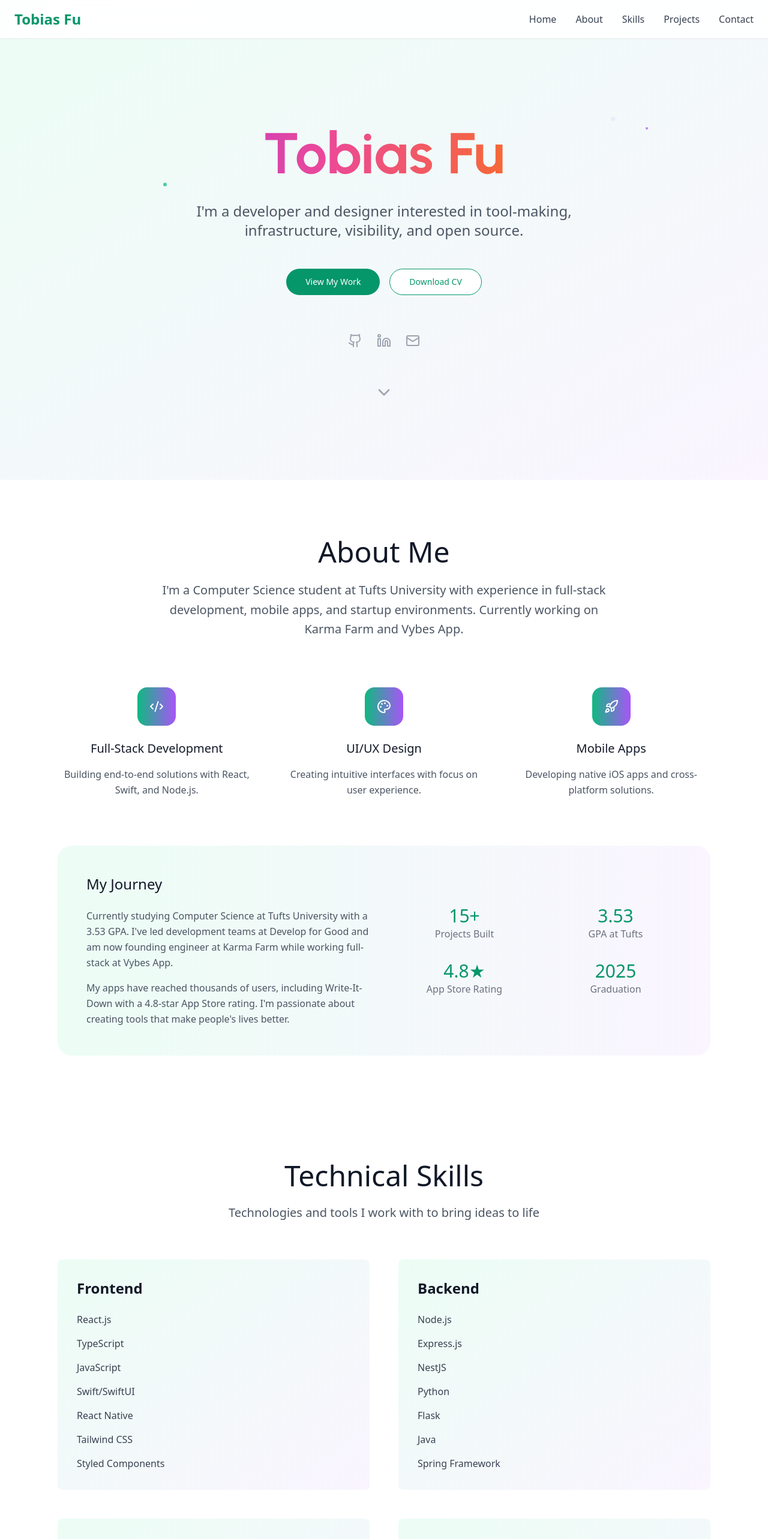
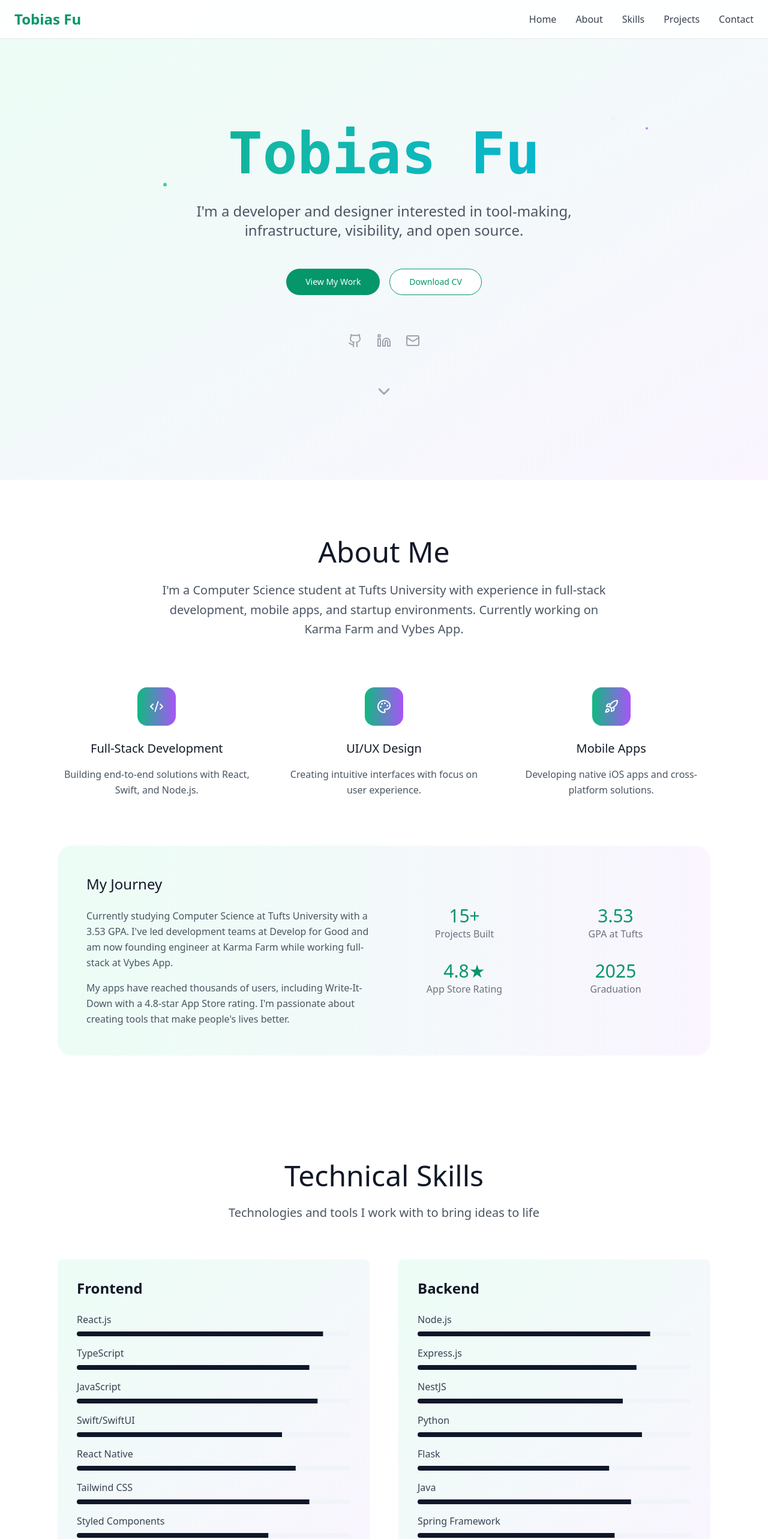
Before and after one commit to realtobyfu/portfolio-website, a React (Vite) app: page / in a window 1280 px wide. Shown: the top 2566 px of the page at 60% size. Built offline with nearby package versions, Linux system fonts and the light colour scheme.

Commit message:
Refactor: Improve hero animation and skills section
- Removed percentage values from skills progress bars.
- Changed hero animation to use different fonts and reverse their order.
- Modified hero animation to keep the name displayed after the second typing.
- Updated font choices.

```diff
--- a/src/components/Hero.tsx
+++ b/src/components/Hero.tsx
@@ -7,20 +7,23 @@ const Hero = () => {
   const [currentPhase, setCurrentPhase] = useState(0);
   const [displayText, setDisplayText] = useState("");
   const [showCursor, setShowCursor] = useState(true);
+  const [animationComplete, setAnimationComplete] = useState(false);
   const fullText = "Tobias Fu";
 
   const phases = [
     {
-      font: "font-arvo italic",
-      gradient: "bg-gradient-to-r from-emerald-600 via-purple-600 to-emerald-600 bg-clip-text text-transparent animate-gradient-x"
+      font: "font-serif font-bold",
+      gradient: "bg-gradient-to-r from-blue-600 via-purple-600 to-pink-600 bg-clip-text text-transparent animate-gradient-x"
     },
     {
-      font: "font-urbanist font-bold",
-      gradient: "bg-gradient-to-r from-purple-600 via-pink-500 to-orange-500 bg-clip-text text-transparent animate-gradient-x"
+      font: "font-mono font-semibold",
+      gradient: "bg-gradient-to-r from-emerald-600 via-teal-500 to-cyan-500 bg-clip-text text-transparent animate-gradient-x"
     }
   ];
 
   useEffect(() => {
+    if (animationComplete) return;
+
     const typeText = () => {
       let index = 0;
       setDisplayText("");
@@ -31,9 +34,15 @@ const Hero = () => {
           index++;
         } else {
           clearInterval(timer);
-          // Wait 2 seconds before moving to next phase or restarting
+          // Wait 2 seconds before moving to next phase
           setTimeout(() => {
-            setCurrentPhase((prev) => (prev + 1) % phases.length);
+            if (currentPhase === phases.length - 1) {
+              // Animation complete, stay on final phase
+              setAnimationComplete(true);
+              setShowCursor(false);
+            } else {
+              setCurrentPhase((prev) => prev + 1);
+            }
           }, 2000);
         }
       }, 150);
@@ -43,15 +52,17 @@ const Hero = () => {
 
     const timer = typeText();
     return () => clearInterval(timer);
-  }, [currentPhase]);
+  }, [currentPhase, animationComplete]);
 
   useEffect(() => {
+    if (animationComplete) return;
+
     const cursorTimer = setInterval(() => {
       setShowCursor(prev => !prev);
     }, 500);
 
     return () => clearInterval(cursorTimer);
-  }, []);
+  }, [animationComplete]);
 
   return (
     <section id="home" className="min-h-screen flex items-center justify-center pt-20 px-6 bg-gradient-to-br from-emerald-50 to-purple-50">
@@ -63,7 +74,7 @@ const Hero = () => {
             >
               {displayText}
             </span>
-            {showCursor && (
+            {!animationComplete && showCursor && (
               <span className="animate-pulse text-emerald-600">|</span>
             )}
 
--- a/src/components/Skills.tsx
+++ b/src/components/Skills.tsx
@@ -5,19 +5,50 @@ const Skills = () => {
   const skillCategories = [
     {
       title: "Frontend",
-      skills: ["React.js", "TypeScript", "JavaScript", "Swift/SwiftUI", "React Native", "Tailwind CSS", "Styled Components"]
+      skills: [
+        { name: "React.js", level: 90 },
+        { name: "TypeScript", level: 85 },
+        { name: "JavaScript", level: 88 },
+        { name: "Swift/SwiftUI", level: 75 },
+        { name: "React Native", level: 80 },
+        { name: "Tailwind CSS", level: 85 },
+        { name: "Styled Components", level: 70 }
+      ]
     },
     {
       title: "Backend",
-      skills: ["Node.js", "Express.js", "NestJS", "Python", "Flask", "Java", "Spring Framework"]
+      skills: [
+        { name: "Node.js", level: 85 },
+        { name: "Express.js", level: 80 },
+        { name: "NestJS", level: 75 },
+        { name: "Python", level: 82 },
+        { name: "Flask", level: 70 },
+        { name: "Java", level: 78 },
+        { name: "Spring Framework", level: 72 }
+      ]
     },
     {
       title: "Databases",
-      skills: ["PostgreSQL", "MongoDB", "MySQL", "Redis", "Supabase"]
+      skills: [
+        { name: "PostgreSQL", level: 85 },
+        { name: "MongoDB", level: 80 },
+        { name: "MySQL", level: 82 },
+        { name: "Redis", level: 75 },
+        { name: "Supabase", level: 78 }
+      ]
     },
     {
       title: "Tools & Design",
-      skills: ["Git", "Figma", "VS Code", "Docker", "AWS", "Vercel", "Linear", "GitHub Copilot"]
+      skills: [
+        { name: "Git", level: 90 },
+        { name: "Figma", level: 85 },
+        { name: "VS Code", level: 88 },
+        { name: "Docker", level: 75 },
+        { name: "AWS", level: 70 },
+        { name: "Vercel", level: 80 },
+        { name: "Linear", level: 85 },
+        { name: "GitHub Copilot", level: 82 }
+      ]
     }
   ];
 
@@ -44,8 +75,11 @@ const Skills = () => {
               </h3>
               <div className="space-y-4">
                 {category.skills.map((skill, skillIndex) => (
-                  <div key={skill} className="flex items-center justify-between">
-                    <span className="text-gray-700 font-medium">{skill}</span>
+                  <div key={skill.name} className="space-y-2">
+                    <div className="flex items-center justify-between">
+                      <span className="text-gray-700 font-medium">{skill.name}</span>
+                    </div>
+                    <Progress value={skill.level} className="h-2" />
                   </div>
                 ))}
               </div>
```
